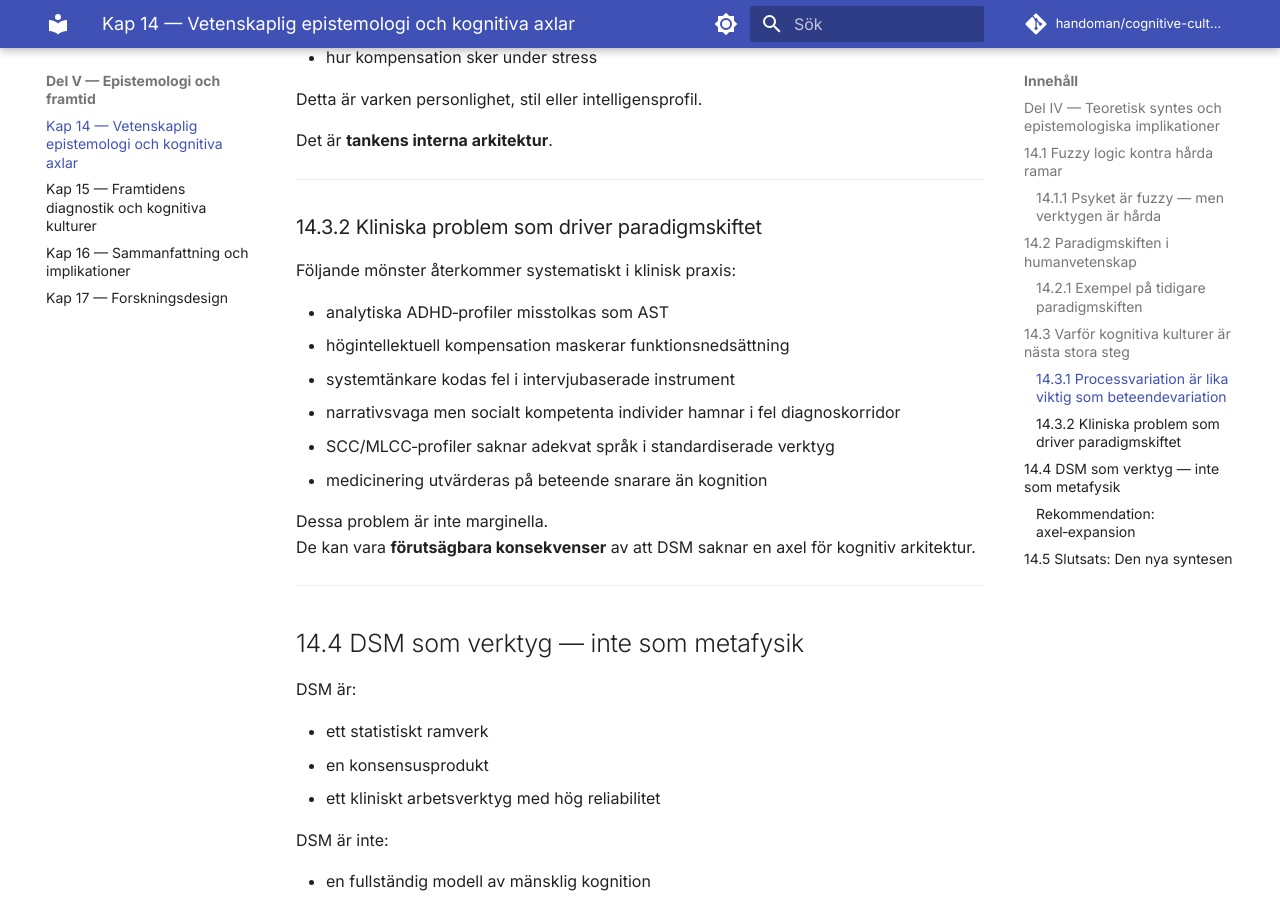
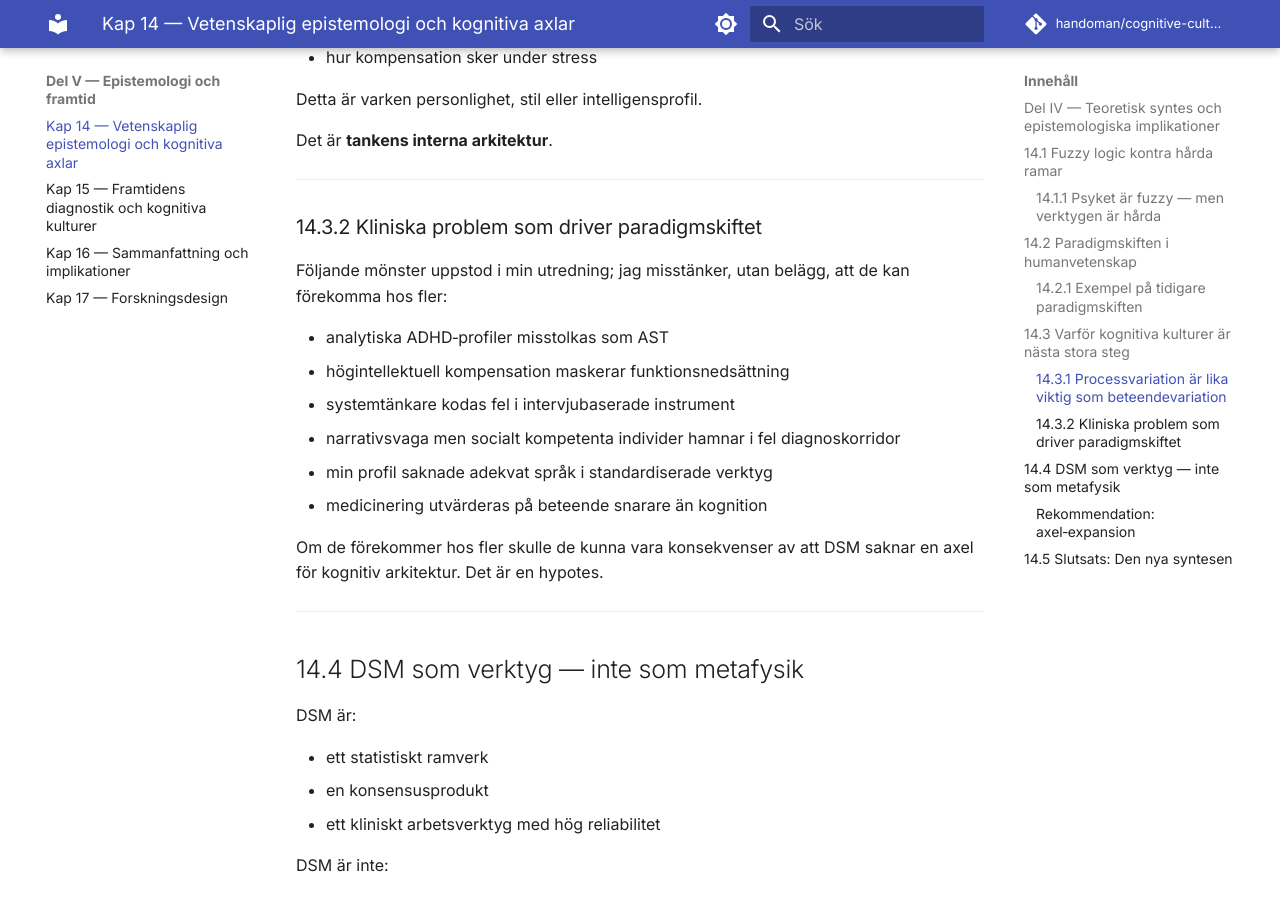
Before and after one commit to handoman/cognitive-culture-diagnostics, an MkDocs documentation site: the page built from content/sv/22-chapter-14-scientific-epistemology-and-cognitive-axes.md, in a window 1280 px wide and 900 px high, scrolled down 2461 px. Built offline with MkDocs 1.6.1 and Material for MkDocs 9.7.7, drawn with Linux system fonts in a browser that asks for light colours; comment, search, counter and statistics services are not loaded; some of the changed text lies outside the part shown.

Commit message:
revise: ch.14 — hedge systemic-pattern claim as personal hypothesis (D37, D42)
Co-Authored-By: Claude Sonnet 5 <noreply@anthropic.com>
Claude-Session: https://claude.ai/code/session_01NosfnVG8T5mm2NzCKrqm92

```diff
--- a/content/sv/22-chapter-14-scientific-epistemology-and-cognitive-axes.md
+++ b/content/sv/22-chapter-14-scientific-epistemology-and-cognitive-axes.md
@@ -88,17 +88,16 @@ Det är **tankens interna arkitektur**.
 
 ### 14.3.2 Kliniska problem som driver paradigmskiftet
 
-Följande mönster återkommer systematiskt i klinisk praxis:
+Följande mönster uppstod i min utredning; jag misstänker, utan belägg, att de kan förekomma hos fler:
 
 - analytiska ADHD‑profiler misstolkas som AST
 - högintellektuell kompensation maskerar funktionsnedsättning
 - systemtänkare kodas fel i intervjubaserade instrument
 - narrativsvaga men socialt kompetenta individer hamnar i fel diagnoskorridor
-- SCC/MLCC‑profiler saknar adekvat språk i standardiserade verktyg
+- min profil saknade adekvat språk i standardiserade verktyg
 - medicinering utvärderas på beteende snarare än kognition
 
-Dessa problem är inte marginella.
-De kan vara **förutsägbara konsekvenser** av att DSM saknar en axel för kognitiv arkitektur.
+Om de förekommer hos fler skulle de kunna vara konsekvenser av att DSM saknar en axel för kognitiv arkitektur. Det är en hypotes.
 
 ---
 
@@ -164,4 +163,4 @@ Cognitive Culture Framework bidrar med:
 
 Vetenskapligt framsteg sker ofta när ramen inte längre rymmer datan.
 
-Och datan från SCC‑ och MLCC‑profiler ryms inte alltid i dagens ramverk.
+Och datan från min profil ryms inte alltid i dagens ramverk.
```
